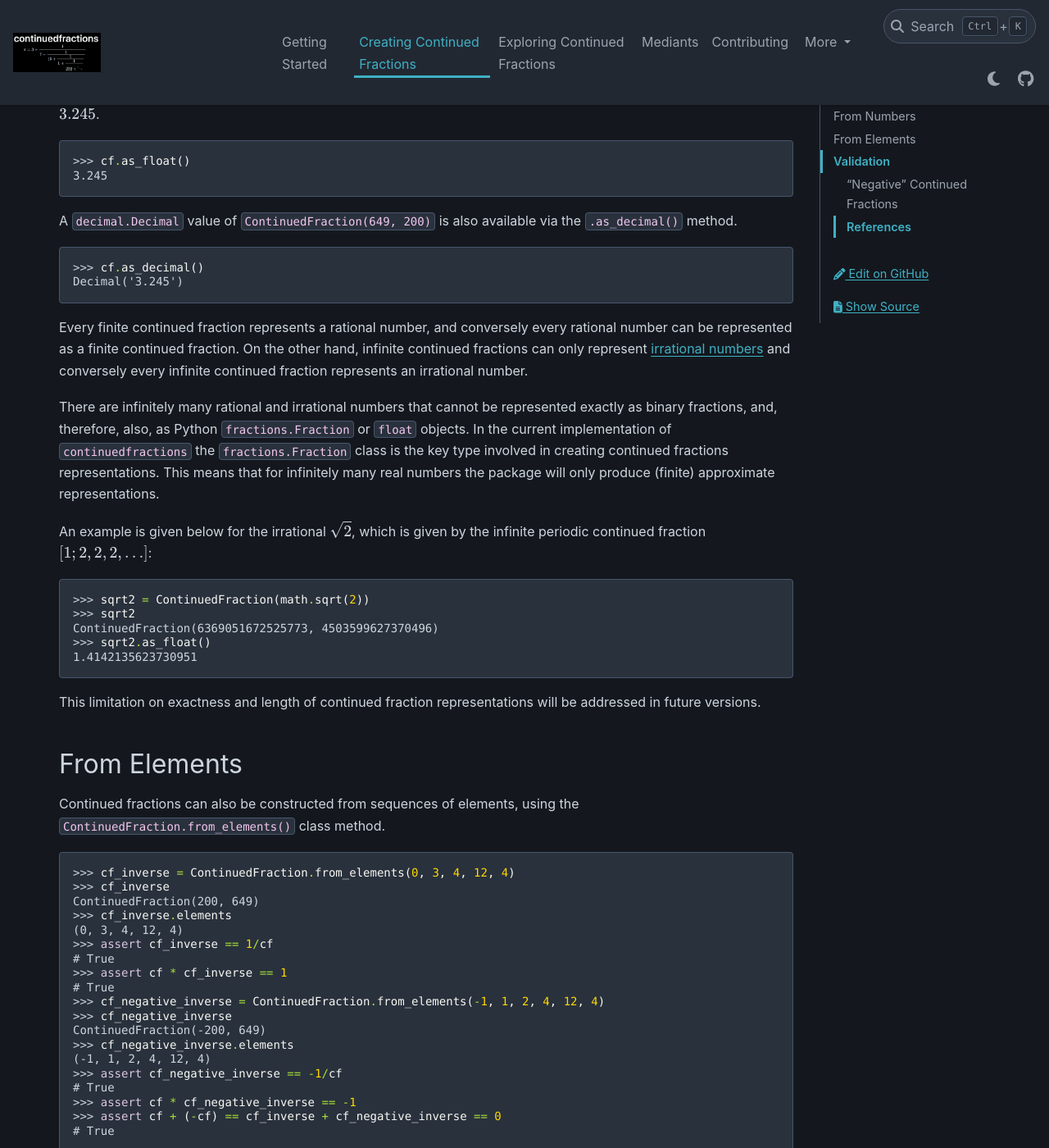
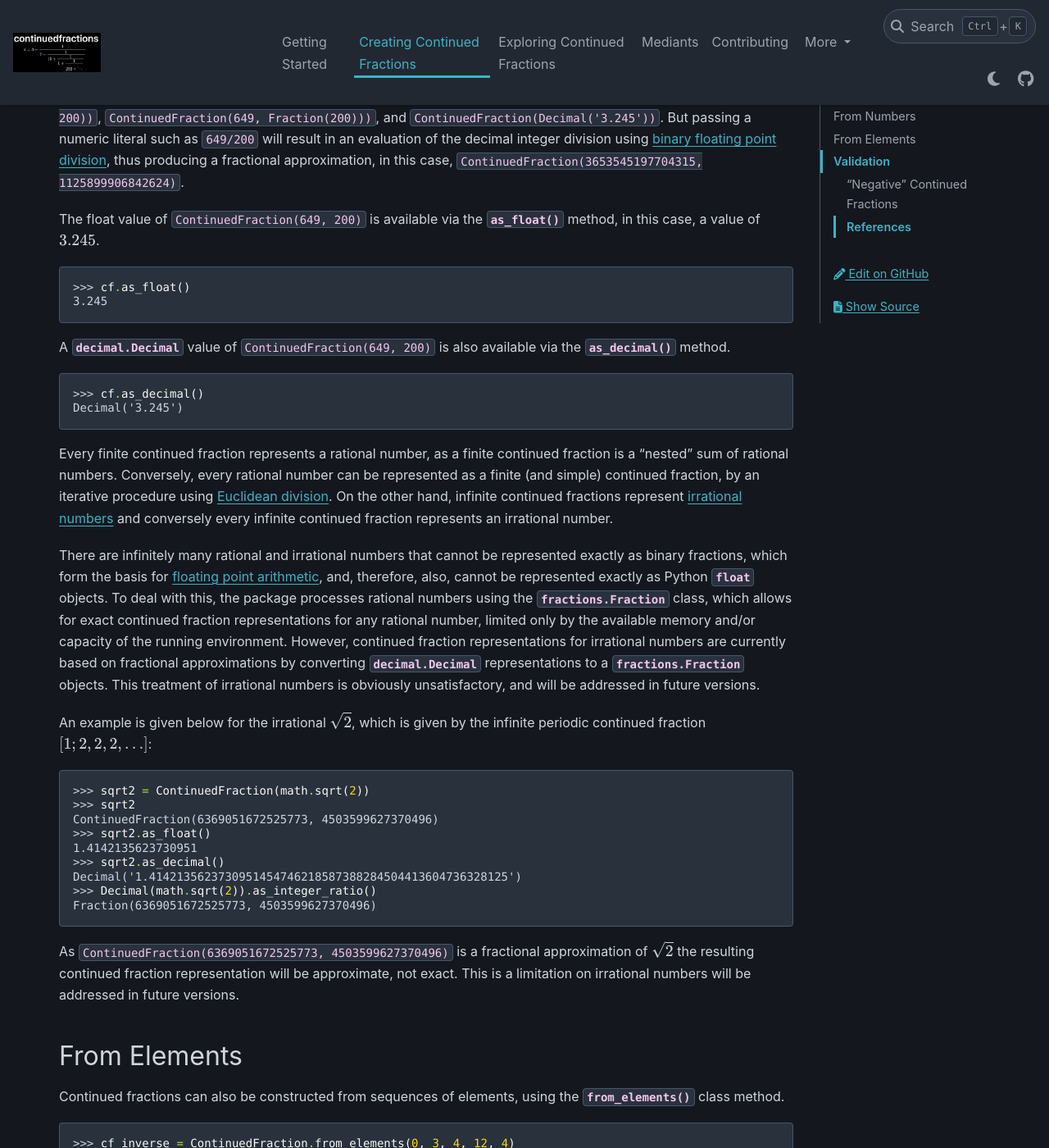
Before and after one commit to sr-murthy/continuedfractions, a Sphinx documentation site: the page built from docs/sources/creating-continued-fractions.rst, in a window 1280 px wide and 1400 px high, scrolled down 968 px. Shown: the whole window at 82% size. Built offline with Sphinx 7.4.7 and the PyData theme 0.15.4, drawn with Linux system fonts in a browser that asks for light colours; nearby versions of some CDN libraries; some of the changed text lies outside the part shown.

Commit message:
docs: further improvements to the docs

```diff
--- a/docs/conf.py
+++ b/docs/conf.py
@@ -186,7 +186,7 @@
 html_sidebars = {
     "sources/getting-started": [],
     "sources/creating-continued-fractions": [],
-    "sources/properties-of-continued-fractions": [],
+    "sources/exploring-continued-fractions": [],
     "sources/mediants": [],
     "sources/contributing": [],
     "sources/continuedfractions/*": ["sidebar-nav-bs"],
--- a/docs/sources/creating-continued-fractions.rst
+++ b/docs/sources/creating-continued-fractions.rst
@@ -14,15 +14,17 @@
 ============
 
 As a starting point, we can take the `rational number <https://en.wikipedia.org/wiki/Rational_number>`_ :math:`\frac{649}{200} = \frac{3 \times 200 + 49}{200} = 3.245` which
-has the continued fraction representation:
+has a continued fraction representation:
 
 .. math::
 
    \frac{649}{200} = 3 + \cfrac{1}{4 + \cfrac{1}{12 + \cfrac{1}{4}}}
 
-This representation is called **simple** because all of the numerators in the fractional terms are equal to :math:`1`, which makes the fractions irreducible. Mathematically, the continued fraction is written as :math:`[3; 4, 12, 4]`.
+This representation is called **simple** because all of the numerators in the fractional terms are equal to :math:`1`, which makes the fractions irreducible (cannot be simplied further). Mathematically, the continued fraction is written as :math:`[3; 4, 12, 4]`.
 
-The continued fraction object for :math:`\frac{649}{200}` can be created as follows.
+We can think of :math:`3`, which is the integer part of :math:`\frac{649}{200} = 3.245`, as the "head" of the continued fraction, and the integers :math:`4, 12, 4`, which determine the fractional part :math:`\cfrac{1}{4 + \cfrac{1}{12 + \cfrac{1}{4}}} = \frac{49}{200} = 0.245` of the continued fraction, as its "tail". It is not hard to see that the integers :math:`3, 4, 12, 4` uniquely determine the continued fraction as a simple form.
+
+The :py:class:`~continuedfractions.continuedfraction.ContinuedFraction` object for :math:`\frac{649}{200}` can be created as follows.
 
 .. code:: python
 
@@ -33,23 +35,23 @@
 **Note**: The same object can also be constructed using ``ContinuedFraction('649/200')``, ``ContinuedFraction('3.245')``, ``ContinuedFraction(Fraction(649, 200))``, ``ContinuedFraction(Fraction(649), 200))``, ``ContinuedFraction(649, Fraction(200)))``, and ``ContinuedFraction(Decimal('3.245'))``. But passing a numeric literal such as ``649/200`` will result in an evaluation of the decimal integer division using `binary floating point division <https://docs.python.org/3/tutorial/floatingpoint.html>`_,
 thus producing a fractional approximation, in this case, ``ContinuedFraction(3653545197704315, 1125899906842624)``.
 
-The float value of ``ContinuedFraction(649, 200)`` is available via the ``.as_float()`` method, in this case, a value of :math:`3.245`.
+The float value of ``ContinuedFraction(649, 200)`` is available via the :py:meth:`~continuedfractions.continuedfraction.ContinuedFraction.as_float()` method, in this case, a value of :math:`3.245`.
 
 .. code:: python
 
    >>> cf.as_float()
    3.245
 
-A ``decimal.Decimal`` value of ``ContinuedFraction(649, 200)`` is also available via the ``.as_decimal()`` method.
+A :py:class:`decimal.Decimal` value of ``ContinuedFraction(649, 200)`` is also available via the :py:meth:`~continuedfractions.continuedfraction.ContinuedFraction.as_decimal()` method.
 
 .. code:: python
 
    >>> cf.as_decimal()
    Decimal('3.245')
 
-Every finite continued fraction represents a rational number, and conversely every rational number can be represented as a finite continued fraction. On the other hand, infinite continued fractions can only represent `irrational numbers <https://en.wikipedia.org/wiki/Irrational_number>`_ and conversely every infinite continued fraction represents an irrational number.
+Every finite continued fraction represents a rational number, as a finite continued fraction is a "nested" sum of rational numbers. Conversely, every rational number can be represented as a finite (and simple) continued fraction, by an iterative procedure using `Euclidean division <https://en.wikipedia.org/wiki/Continued_fraction#Calculating_continued_fraction_representations>`_. On the other hand, infinite continued fractions represent `irrational numbers <https://en.wikipedia.org/wiki/Irrational_number>`_ and conversely every infinite continued fraction represents an irrational number.
 
-There are infinitely many rational and irrational numbers that cannot be represented exactly as binary fractions, and, therefore, also, as Python ``fractions.Fraction`` or ``float`` objects. In the current implementation of ``continuedfractions`` the ``fractions.Fraction`` class is the key type involved in creating continued fractions representations. This means that for infinitely many real numbers the package will only produce (finite) approximate representations.
+There are infinitely many rational and irrational numbers that cannot be represented exactly as binary fractions, which form the basis for `floating point arithmetic <https://docs.python.org/3/tutorial/floatingpoint.html>`_, and, therefore, also, cannot be represented exactly as Python :py:class:`float` objects. To deal with this, the package processes rational numbers using the :py:class:`fractions.Fraction` class, which allows for exact continued fraction representations for any rational number, limited only by the available memory and/or capacity of the running environment. However, continued fraction representations for irrational numbers are currently based on fractional approximations by converting :py:class:`decimal.Decimal` representations to a :py:class:`fractions.Fraction` objects. This treatment of irrational numbers is obviously unsatisfactory, and will be addressed in future versions.
 
 An example is given below for the irrational :math:`\sqrt{2}`, which is given by the infinite periodic continued fraction :math:`[1; 2, 2, 2, \ldots]`:
 
@@ -60,15 +62,19 @@
    ContinuedFraction(6369051672525773, 4503599627370496)
    >>> sqrt2.as_float()
    1.4142135623730951
+   >>> sqrt2.as_decimal()
+   Decimal('1.4142135623730951454746218587388284504413604736328125')
+   >>> Decimal(math.sqrt(2)).as_integer_ratio()
+   Fraction(6369051672525773, 4503599627370496)
 
-This limitation on exactness and length of continued fraction representations will be addressed in future versions.
+As ``ContinuedFraction(6369051672525773, 4503599627370496)`` is a fractional approximation of :math:`\sqrt{2}` the resulting continued fraction representation will be approximate, not exact. This is a limitation on irrational numbers will be addressed in future versions.
 
 .. _creating-continued-fractions.from-elements:
 
 From Elements
 =============
 
-Continued fractions can also be constructed from sequences of elements, using the ``ContinuedFraction.from_elements()`` class method.
+Continued fractions can also be constructed from sequences of elements, using the :py:meth:`~continuedfractions.continuedfraction.ContinuedFraction.from_elements` class method.
 
 .. code:: python
 
@@ -157,14 +163,14 @@
 Validation
 ==========
 
-The ``ContinuedFraction`` class validates all inputs during object creation - in the ``.__new__()`` class method, not instance
-initialisation - using the ``.validate()`` class method. Inputs that do not meet the following conditions trigger a ``ValueError``.
+The :py:class:`~continuedfractions.continuedfraction.ContinuedFraction` class validates all inputs during object creation - in the :py:meth:`~continuedfractions.continuedfraction.ContinuedFraction.validate` class method, and not instance
+initialisation. Inputs that do not meet the following conditions trigger a :py:class:`ValueError`.
 
 -  a single integer or a non-nan float
 -  a single numeric string
--  a single ``fractions.Fraction`` or ``decimal.Decimal`` object
--  two integers or ``fractions.Fraction`` objects, or a combination of
-   an integer and a ``fractions.Fraction`` object, representing the
+-  a single :py:class:`fractions.Fraction` or :py:class:`decimal.Decimal` object
+-  two integers or :py:class:`fractions.Fraction` objects, or a combination of
+   an integer and a :py:class:`fractions.Fraction` object, representing the
    numerator and non-zero denominator of a rational number
 
 A number of examples are given below of validation passes and fails.
@@ -215,7 +221,7 @@
 “Negative” Continued Fractions
 ------------------------------
 
-Continued fractions representations with negative terms are valid, provided we use the `Euclidean integer division algorithm <https://en.wikipedia.org/wiki/Continued_fraction#Calculating_continued_fraction_representations>`_ to calculate the successive quotients and remainders in each step. For example, :math:`\frac{-415}{93} = \frac{-5 \times 93 + 50}{93}` has the continued fraction representation :math:`[-5; 1, 1, 6, 7]`:
+Continued fractions representations for negative numbers are valid, provided we use `Euclidean integer division <https://en.wikipedia.org/wiki/Continued_fraction#Calculating_continued_fraction_representations>`_ to calculate the elements of the representation, by starting with the integer part of the number, and then calculating the remaining elements for the fractional part with the successive quotients and remainders obtained in each division step. For example, :math:`\frac{-415}{93} = \frac{-5 \times 93 + 50}{93}` has the continued fraction representation :math:`[-5; 1, 1, 6, 7]`:
 
 .. math::
 
--- a/docs/sources/mediants.rst
+++ b/docs/sources/mediants.rst
@@ -9,7 +9,7 @@
 Mediants and their Properties
 -----------------------------
 
-The (simple) **mediant** of two rational numbers :math:`\frac{a}{b}` and :math:`\frac{c}{d}`, where :math:`b, d \neq 0`, is defined as the rational number:
+The (simple) **mediant** of two rational numbers :math:`\frac{a}{b}` and :math:`\frac{c}{d}`, where :math:`b, d, b + d \neq 0`, is defined as the rational number:
 
 .. math::
 
```
Also changed, not shown: other parts of docs/sources/creating-continued-fractions.rst (+7 -7 lines), other parts of docs/sources/mediants.rst (+2 -2 lines), docs/sources/exploring-continued-fractions.rst (+16 -16 lines), docs/sources/getting-started.rst (+8 -8 lines).
